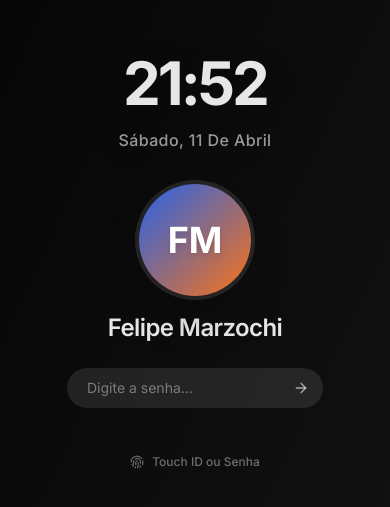
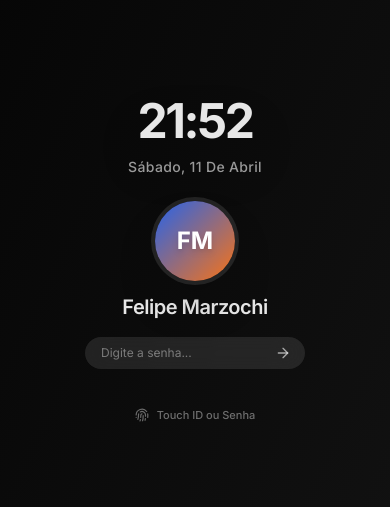
Before and after one commit to Fmarzochi/PortfolioFelipeMarzochi, a Next.js app: page / in a window 390 px wide. Shown: the part 161-668 px from the top of the page. Built offline with nearby package versions, Linux system fonts and the light colour scheme.

Commit message:
Eu ajustei a responsividade da LockScreen, reduzindo o tamanho do relógio, avatar e input de senha no mobile com Tailwind, preservando o layout do desktop.

```diff
--- a/src/components/os/LockScreen.tsx
+++ b/src/components/os/LockScreen.tsx
@@ -48,11 +48,11 @@ export const LockScreen = ({ onUnlock }: LockScreenProps) => {
       <div className="absolute inset-0 bg-gradient-to-br from-[#050505] to-[#121212] z-0" />
 
       <div className="relative z-10 flex flex-col items-center">
-        <div className="mb-8 md:mb-12 flex flex-col items-center">
+        <div className="mb-6 md:mb-12 flex flex-col items-center">
           <motion.h1
             initial={{ opacity: 0, y: -20 }}
             animate={{ opacity: 1, y: 0 }}
-            className="text-[60px] md:text-[80px] font-bold tracking-tighter text-white/90 drop-shadow-2xl"
+            className="text-[48px] md:text-[80px] font-bold tracking-tighter text-white/90 drop-shadow-2xl"
           >
             {time ? formatTime(time) : '--:--'}
           </motion.h1>
@@ -60,7 +60,7 @@ export const LockScreen = ({ onUnlock }: LockScreenProps) => {
             initial={{ opacity: 0 }}
             animate={{ opacity: 1 }}
             transition={{ delay: 0.2 }}
-            className="text-base md:text-xl font-medium tracking-wide text-white/60 capitalize"
+            className="text-sm md:text-xl font-medium tracking-wide text-white/60 capitalize"
           >
             {time ? formatDate(time) : 'Carregando...'}
           </motion.p>
@@ -72,20 +72,20 @@ export const LockScreen = ({ onUnlock }: LockScreenProps) => {
           transition={{ delay: 0.3, type: 'spring' }}
           className="flex flex-col items-center"
         >
-          <div className="mb-4 flex h-28 w-28 items-center justify-center rounded-full bg-gradient-to-br from-blue-600 to-orange-500 shadow-2xl ring-4 ring-white/10 backdrop-blur-xl">
-            <span className="text-4xl font-bold text-white drop-shadow-md">FM</span>
+          <div className="mb-3 md:mb-4 flex h-20 w-20 md:h-28 md:w-28 items-center justify-center rounded-full bg-gradient-to-br from-blue-600 to-orange-500 shadow-2xl ring-4 ring-white/10 backdrop-blur-xl">
+            <span className="text-2xl md:text-4xl font-bold text-white drop-shadow-md">FM</span>
           </div>
 
-          <h2 className="mb-6 text-2xl font-semibold tracking-tight text-white/90">Felipe Marzochi</h2>
+          <h2 className="mb-4 md:mb-6 text-xl md:text-2xl font-semibold tracking-tight text-white/90">Felipe Marzochi</h2>
 
-          <form onSubmit={handleLogin} className="relative flex w-[min(90vw,256px)] items-center">
+          <form onSubmit={handleLogin} className="relative flex w-[min(85vw,220px)] md:w-[min(90vw,256px)] items-center">
             <input
               type="password"
               placeholder="Digite a senha..."
               value={password}
               onChange={(e) => setPassword(e.target.value)}
               disabled={isAuthenticating}
-              className="w-full rounded-full bg-white/10 py-2.5 pl-5 pr-10 text-sm text-white outline-none backdrop-blur-md transition-all placeholder:text-white/40 focus:bg-white/20 focus:ring-2 focus:ring-blue-500/50 disabled:opacity-50"
+              className="w-full rounded-full bg-white/10 py-2 md:py-2.5 pl-4 md:pl-5 pr-9 md:pr-10 text-xs md:text-sm text-white outline-none backdrop-blur-md transition-all placeholder:text-white/40 focus:bg-white/20 focus:ring-2 focus:ring-blue-500/50 disabled:opacity-50"
             />
             {isAuthenticating ? (
               <div className="absolute right-3 flex h-5 w-5 animate-spin items-center justify-center rounded-full border-2 border-white/20 border-t-white" />
@@ -99,7 +99,7 @@ export const LockScreen = ({ onUnlock }: LockScreenProps) => {
             )}
           </form>
 
-          <div className="mt-8 flex min-h-[44px] items-center gap-2 text-xs font-medium text-white/40 cursor-pointer hover:text-white transition-colors" onClick={() => handleLogin()}>
+          <div className="mt-6 md:mt-8 flex min-h-[44px] items-center gap-2 text-[11px] md:text-xs font-medium text-white/40 cursor-pointer hover:text-white transition-colors" onClick={() => handleLogin()}>
             <Fingerprint size={14} />
             <span>Touch ID ou Senha</span>
           </div>
```
Also changed, not shown: 1 other file (tests, documents, lock files or other folders).
